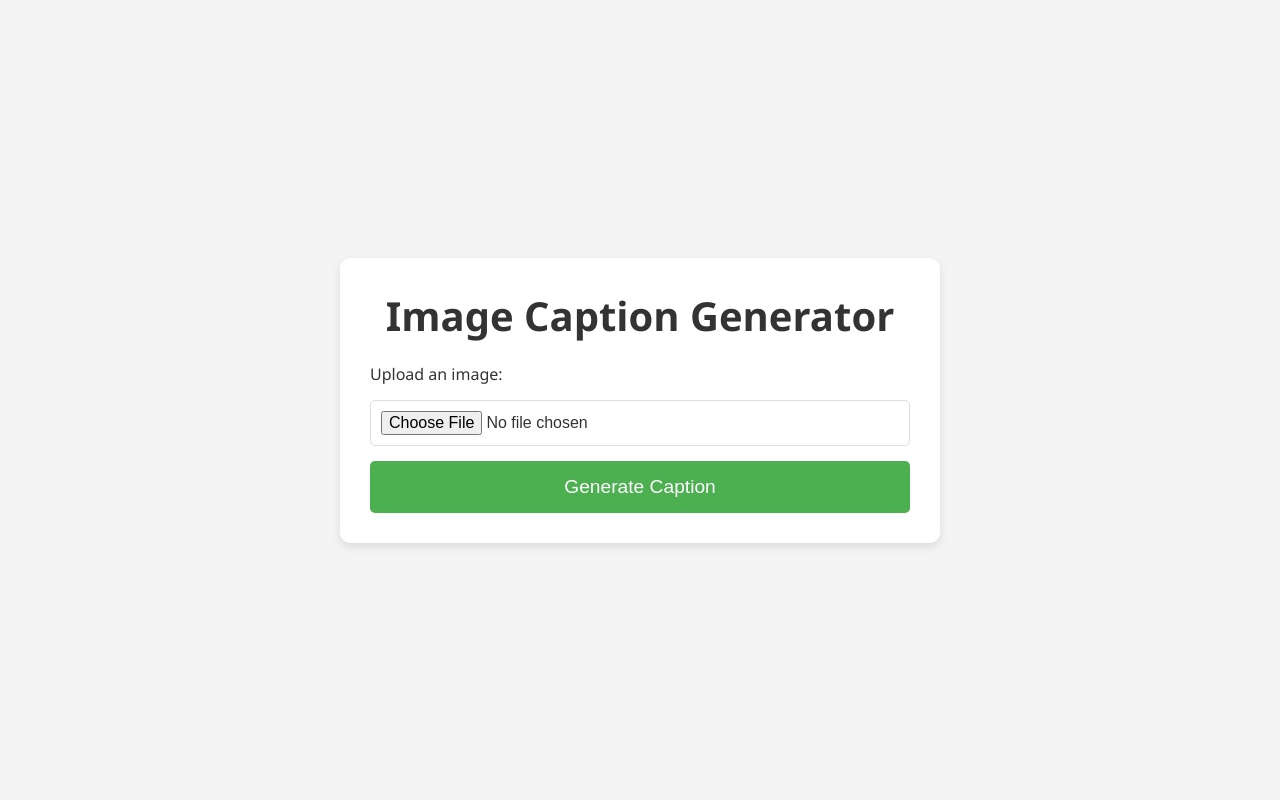
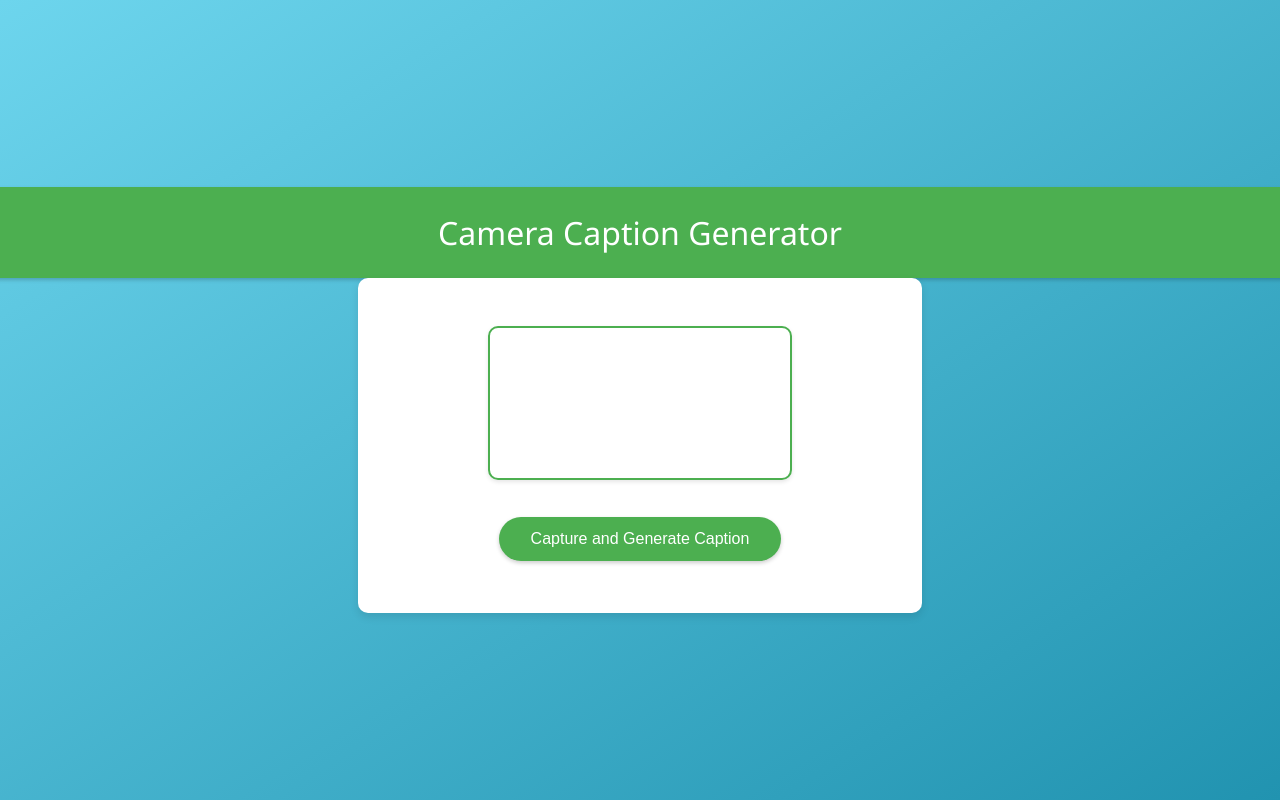
Before and after one commit to Anushka-Pote/Caption-generator, a Flask app: page / in a window 1280 px wide. Run offline with Flask 3, Linux system fonts and the light colour scheme.

Commit message:
Update index.html

```diff
--- a/templates/index.html
+++ b/templates/index.html
@@ -3,120 +3,157 @@
 <head>
     <meta charset="UTF-8">
     <meta name="viewport" content="width=device-width, initial-scale=1.0">
-    <title>Image Caption Generator</title>
+    <title>Camera Caption Generator</title>
     <style>
-        * {
-            box-sizing: border-box;
+        body {
+            font-family: 'Segoe UI', Tahoma, Geneva, Verdana, sans-serif;
             margin: 0;
             padding: 0;
+            background: linear-gradient(to bottom right, #6dd5ed, #2193b0);
+            color: #333;
+            display: flex;
+            flex-direction: column;
+            align-items: center;
+            justify-content: center;
+            min-height: 100vh;
         }
 
-        body {
-            font-family: 'Segoe UI', Tahoma, Geneva, Verdana, sans-serif;
-            background-color: #f4f4f4;
-            color: #333;
-            display: flex;
-            justify-content: center;
-            align-items: center;
-            min-height: 100vh;
-            padding: 20px;
+        header {
+            background: #4CAF50;
+            color: white;
+            padding: 1.5rem;
+            text-align: center;
+            font-size: 2rem;
+            width: 100%;
+            box-shadow: 0 2px 4px rgba(0, 0, 0, 0.2);
         }
 
-        .container {
-            background-color: white;
-            box-shadow: 0px 4px 10px rgba(0, 0, 0, 0.1);
+        main {
+            background: white;
             border-radius: 10px;
-            padding: 30px;
-            width: 100%;
-            max-width: 600px;
+            box-shadow: 0 4px 8px rgba(0, 0, 0, 0.1);
+            padding: 2rem;
+            text-align: center;
+            width: 90%;
+            max-width: 500px;
         }
 
-        h1 {
-            font-size: 2.5em;
-            color: #333;
-            text-align: center;
-            margin-bottom: 20px;
-        }
-
-        form {
-            display: flex;
-            flex-direction: column;
-            gap: 15px;
-        }
-
-        input[type="file"] {
-            border: 1px solid #ddd;
-            padding: 10px;
-            border-radius: 5px;
-            font-size: 1em;
-            cursor: pointer;
+        video, img {
+            border: 2px solid #4CAF50;
+            border-radius: 10px;
+            margin: 1rem 0;
+            max-width: 100%;
+            height: auto;
+            box-shadow: 0 2px 4px rgba(0, 0, 0, 0.1);
         }
 
         button {
-            background-color: #4CAF50;
+            padding: 0.8rem 2rem;
+            font-size: 1rem;
             color: white;
-            padding: 15px 20px;
+            background: #4CAF50;
             border: none;
-            border-radius: 5px;
-            font-size: 1.2em;
+            border-radius: 25px;
             cursor: pointer;
-            transition: background-color 0.3s ease;
+            transition: background 0.3s;
+            margin-top: 1rem;
+            box-shadow: 0 2px 4px rgba(0, 0, 0, 0.2);
         }
 
         button:hover {
-            background-color: #45a049;
+            background: #45a049;
         }
 
-        h2 {
-            font-size: 1.8em;
-            margin-top: 30px;
-            color: #333;
+        .loading {
+            display: none;
+            font-size: 1.2rem;
+            color: #555;
+            margin-top: 10px;
         }
 
-        img {
-            max-width: 100%;
-            border-radius: 10px;
-            margin-top: 15px;
+        .results {
+            margin-top: 20px;
+            text-align: left;
         }
 
-        .caption {
-            font-size: 1.2em;
-            margin-top: 10px;
-            padding: 15px;
-            background-color: #f9f9f9;
-            border-left: 4px solid #4CAF50;
-            border-radius: 5px;
-        }
-
-        audio {
-            margin-top: 20px;
-            width: 100%;
+        .results p {
+            font-size: 1rem;
+            margin: 0.5rem 0;
         }
     </style>
 </head>
 <body>
-    <div class="container">
-        <h1>Image Caption Generator</h1>
-        <form action="/" method="post" enctype="multipart/form-data">
-            <label for="photo">Upload an image:</label>
-            <input type="file" name="photo" accept="image/*" required>
-            <button type="submit">Generate Caption</button>
-        </form>
+    <header>Camera Caption Generator</header>
+    <main>
+        <video id="video" autoplay></video>
+        <canvas id="canvas" style="display:none;"></canvas>
+        <img id="captured-image" style="display:none;" alt="Captured Image">
+        <button id="generate-caption-btn">Capture and Generate Caption</button>
+        <div class="loading" id="loading">🔄 Generating caption, please wait...</div>
+        <div class="results">
+            <p id="caption"></p>
+            <audio id="audio" controls style="display:none;"></audio>
+        </div>
+    </main>
+    <script>
+        const video = document.getElementById('video');
+        const canvas = document.getElementById('canvas');
+        const capturedImage = document.getElementById('captured-image');
+        const generateCaptionBtn = document.getElementById('generate-caption-btn');
+        const loading = document.getElementById('loading');
+        const captionElement = document.getElementById('caption');
+        const audioElement = document.getElementById('audio');
 
-        {% if caption %}
-            <h2>Generated Caption:</h2>
-            <div class="caption">{{ caption }}</div>
-            {% if image_url %}
-                <img src="{{ image_url }}" alt="Uploaded Image">
-            {% endif %}
-            {% if audio_url %}
-                <h3>Audio:</h3>
-                <audio controls>
-                    <source src="{{ audio_url }}" type="audio/mpeg">
-                    Your browser does not support the audio element.
-                </audio>
-            {% endif %}
-        {% endif %}
-    </div>
+        // Access the camera
+        navigator.mediaDevices.getUserMedia({ video: true })
+            .then(stream => {
+                video.srcObject = stream;
+            })
+            .catch(err => {
+                alert("Camera access is required to capture images.");
+                console.error("Camera error:", err);
+            });
+
+        // Capture image and generate caption
+        generateCaptionBtn.addEventListener('click', () => {
+            // Hide video and show canvas
+            const context = canvas.getContext('2d');
+            canvas.width = video.videoWidth;
+            canvas.height = video.videoHeight;
+            context.drawImage(video, 0, 0, canvas.width, canvas.height);
+
+            // Show captured image and hide video
+            const imageData = canvas.toDataURL('image/png');
+            capturedImage.src = imageData;
+            capturedImage.style.display = 'block';
+            video.style.display = 'none';
+
+            // Show loading indicator
+            loading.style.display = 'block';
+
+            // Send the image data to the backend
+            fetch('/generate-caption', {
+                method: 'POST',
+                headers: { 'Content-Type': 'application/json' },
+                body: JSON.stringify({ image_data: imageData }),
+            })
+            .then(response => response.json())
+            .then(data => {
+                loading.style.display = 'none';
+                if (data.error) {
+                    alert(data.error);
+                } else {
+                    captionElement.textContent = `Caption: ${data.caption}`;
+                    audioElement.src = data.audio_path;
+                    audioElement.style.display = 'block';
+                }
+            })
+            .catch(error => {
+                loading.style.display = 'none';
+                console.error("Error:", error);
+                alert("An error occurred while generating the caption.");
+            });
+        });
+    </script>
 </body>
 </html>
```
